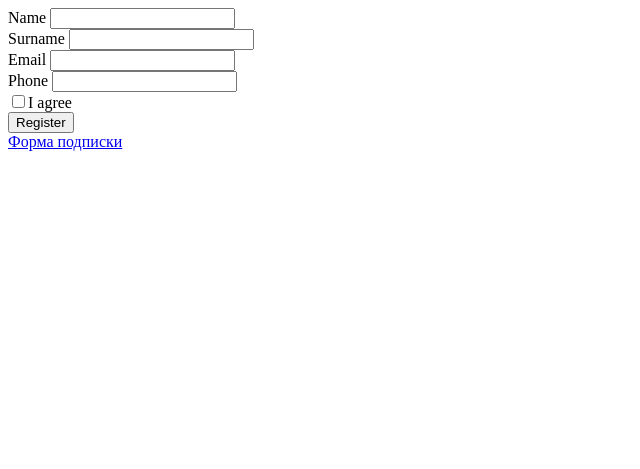
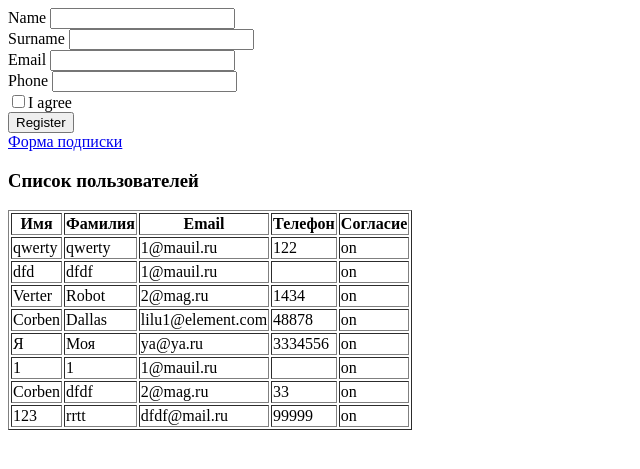
Before and after one commit to msyniuk/skillup-php, a PHP site: page /index.php in a window 1280 px wide. Shown: the top 469 px of the page, without its empty margins (0-640 px from the left). Run offline with PHP 8.4, Linux system fonts and the light colour scheme.

Commit message:
List users

```diff
--- a/form.php
+++ b/form.php
@@ -15,6 +15,9 @@
         }
         .error {
             color: red;
+        }
+        th {
+
         }
     </style>
 </head>
@@ -35,5 +38,10 @@
 <div>
     <a href="formsubscribe.php">Форма подписки</a>
 </div>
+<p>
+<?php
+echo(drawTable(USERS_FILE));
+?>
+</p>
 </body>
 </html>
--- a/lib.php
+++ b/lib.php
@@ -72,3 +72,31 @@ function saveSubscriber(array $subscriber){
     fclose($file);
 
 }
+
+//Функция вывода таблицы пользователей
+function drawTable($file)
+{
+    if (file_exists(USERS_FILE)){
+        $arr = file($file);
+        $str = '<h3>Список пользователей</h3>';
+        $str .= "<table border='1' width=\"200\"><tr><th>Имя</th><th>Фамилия</th><th>Email</th>
+                <th>Телефон</th><th>Согласие</th></tr>";
+        foreach ($arr as $value){
+            $stroka = explode("\t", $value);
+            $str .= "<tr><td>" . $stroka[0] . "</td>" .
+                        "<td>" . $stroka[1] . "</td>" .
+                        "<td>" . $stroka[2] . "</td>" .
+                        "<td>" . $stroka[3] . "</td>" .
+                        "<td>" . $stroka[4] . "</td>" .
+                    "</tr>";
+        }
+        $str .= "</table>";
+
+    } else {
+        $str = 'Файл ' . USERS_FILE . ' не найден.';
+
+    }
+    return $str;
+
+}
+?>
--- a/users.txt
+++ b/users.txt
@@ -3,3 +3,6 @@ dfd	dfdf	1@mauil.ru		on
 Verter	Robot	2@mag.ru	1434	on
 Corben	Dallas	lilu1@element.com	48878	on
 Я	Моя	ya@ya.ru	3334556	on
+1	1	1@mauil.ru		on
+Corben	dfdf	2@mag.ru	33	on
+123	rrtt	dfdf@mail.ru	99999	on
```
